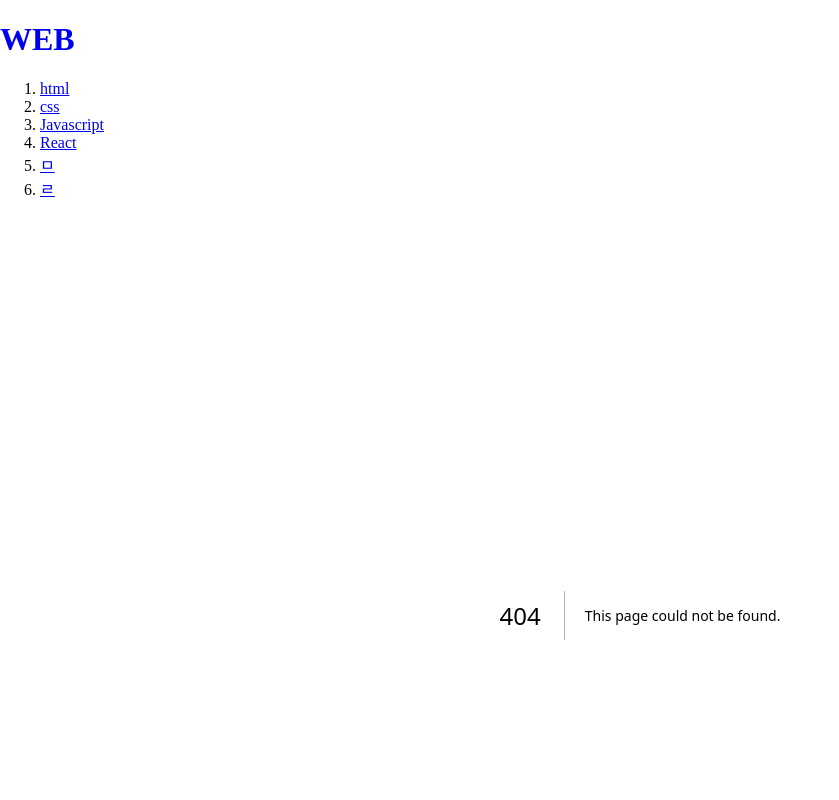
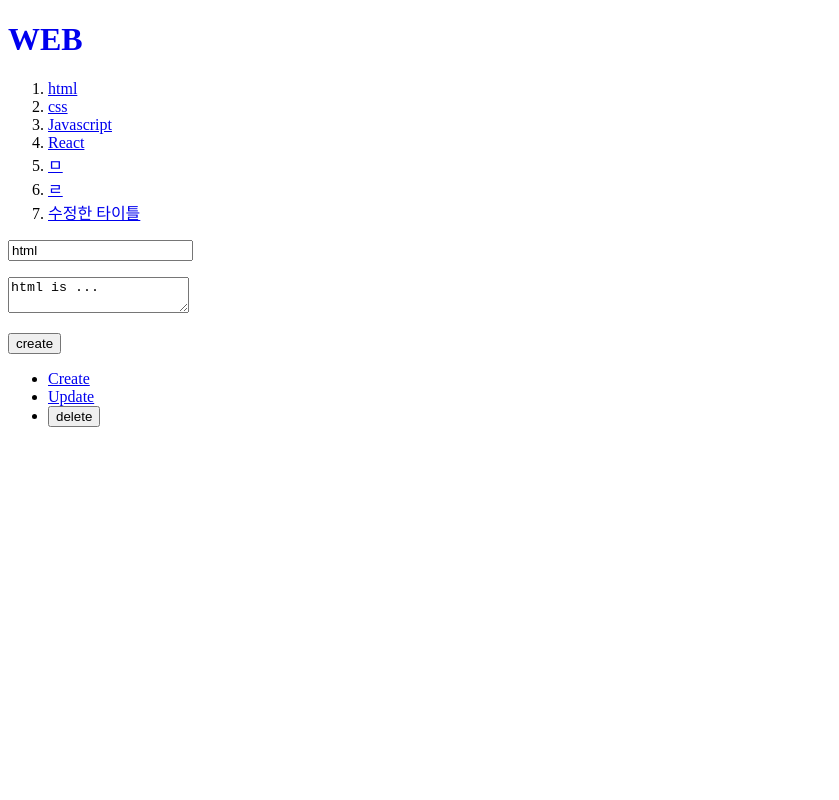
Before and after one commit to EungBug/nextjs-study, a Next.js app: page /update/1 in a window 1280 px wide. Before the commit this address had no page. Shown: the top 800 px of the page, without its empty margins (0-839 px from the left). Built offline with nearby package versions, Linux system fonts and the light colour scheme; data requests are answered from the project's data file.

Commit message:
Docs: 데이터 Update 기능 구현

```diff
--- a/db.json
+++ b/db.json
@@ -29,6 +29,11 @@
       "title": "ㄹ",
       "body": "ㄹ",
       "id": 6
+    },
+    {
+      "title": "수정한 타이틀",
+      "body": "수정한 바디",
+      "id": 7
     }
   ],
   "posts": [
--- /dev/null
+++ b/src/app/Control.js
@@ -0,0 +1,26 @@
+'use client';
+import Link from 'next/link';
+import { useParams } from 'next/navigation';
+// useParams hook을 사용하기 위해서는 client component로 생성해야한다.
+
+export const Control = () => {
+  const params = useParams();
+  const id = params.id;
+  return (
+    <ul>
+      <li>
+        <Link href="/create">Create</Link>
+      </li>
+      {id ? (
+        <>
+          <li>
+            <Link href={`/update/${id}`}>Update</Link>
+          </li>
+          <li>
+            <input type="button" value="delete" />
+          </li>
+        </>
+      ) : null}
+    </ul>
+  );
+};
--- a/src/app/layout.js
+++ b/src/app/layout.js
@@ -1,5 +1,6 @@
 import Link from 'next/link';
 import './globals.css';
+import { Control } from './Control';
 
 export const metadata = {
   title: 'Next Study',
@@ -28,17 +29,7 @@
           ))}
         </ol>
         {children}
-        <ul>
-          <li>
-            <Link href="/create">Create</Link>
-          </li>
-          <li>
-            <Link href="/update/1">Update</Link>
-          </li>
-          <li>
-            <input type="button" value="delete" />
-          </li>
-        </ul>
+        <Control />
       </body>
     </html>
   );
--- a/src/app/read/[id]/page.js
+++ b/src/app/read/[id]/page.js
@@ -1,7 +1,9 @@
 // 사용자와 상호관계가 없는 페이지로 서버 컴포넌트로 생성한다.
 
 const Read = async (props) => {
-  const res = await fetch(`http://localhost:9999/topics/${props.params.id}`);
+  const res = await fetch(`http://localhost:9999/topics/${props.params.id}`, {
+    cache: 'no-store',
+  });
   const topic = await res.json();
 
   return (
--- /dev/null
+++ b/src/app/update/[id]/page.js
@@ -0,0 +1,73 @@
+// onSubmit = 사용자와 상호작용할 때 일어나기 때문에 Client Component로 만들어줘야한다.
+'use client';
+
+import { useParams, useRouter } from 'next/navigation';
+import { useEffect, useState } from 'react';
+
+const Update = () => {
+  const [title, setTitle] = useState('');
+  const [body, setBody] = useState('');
+  const router = useRouter();
+  const params = useParams();
+  const id = params.id;
+
+  useEffect(() => {
+    fetch('http://localhost:9999/topics/' + id)
+      .then((res) => res.json())
+      .then((result) => {
+        setTitle(result.title);
+        setBody(result.body);
+      });
+  }, []);
+
+  return (
+    <form
+      onSubmit={(event) => {
+        // onSubmit이 실행했을 때 기본 동작을 방지
+        event.preventDefault();
+        const title = event.target.title.value;
+        const body = event.target.body.value;
+        const options = {
+          method: 'PATCH',
+          headers: {
+            'Content-Type': 'application/json',
+          },
+          body: JSON.stringify({ title, body }),
+        };
+        fetch(`http://localhost:9999/topics/${id}`, options)
+          .then((res) => res.json())
+          .then((result) => {
+            const lastid = result.id;
+            // Next.js 13에서 제공하는 App Router
+            // useRouter() 클라이언트 컴포넌트에서만 쓸 수 있음
+            // router를 사용해 redirect 시킨다.
+            router.refresh(); // 서버 컴포넌트가 새로 데이터를 가져오게 됨.
+            router.push(`/read/${lastid}`);
+          });
+      }}
+    >
+      <p>
+        <input
+          type="text"
+          name="title"
+          value={title}
+          placeholder="Title"
+          onChange={(e) => setTitle(e.target.value)}
+        />
+      </p>
+      <p>
+        <textarea
+          name="body"
+          placeholder="Body"
+          value={body}
+          onChange={(e) => setBody(e.target.value)}
+        />
+      </p>
+      <p>
+        <input type="submit" value="create" />
+      </p>
+    </form>
+  );
+};
+
+export default Update;
```
